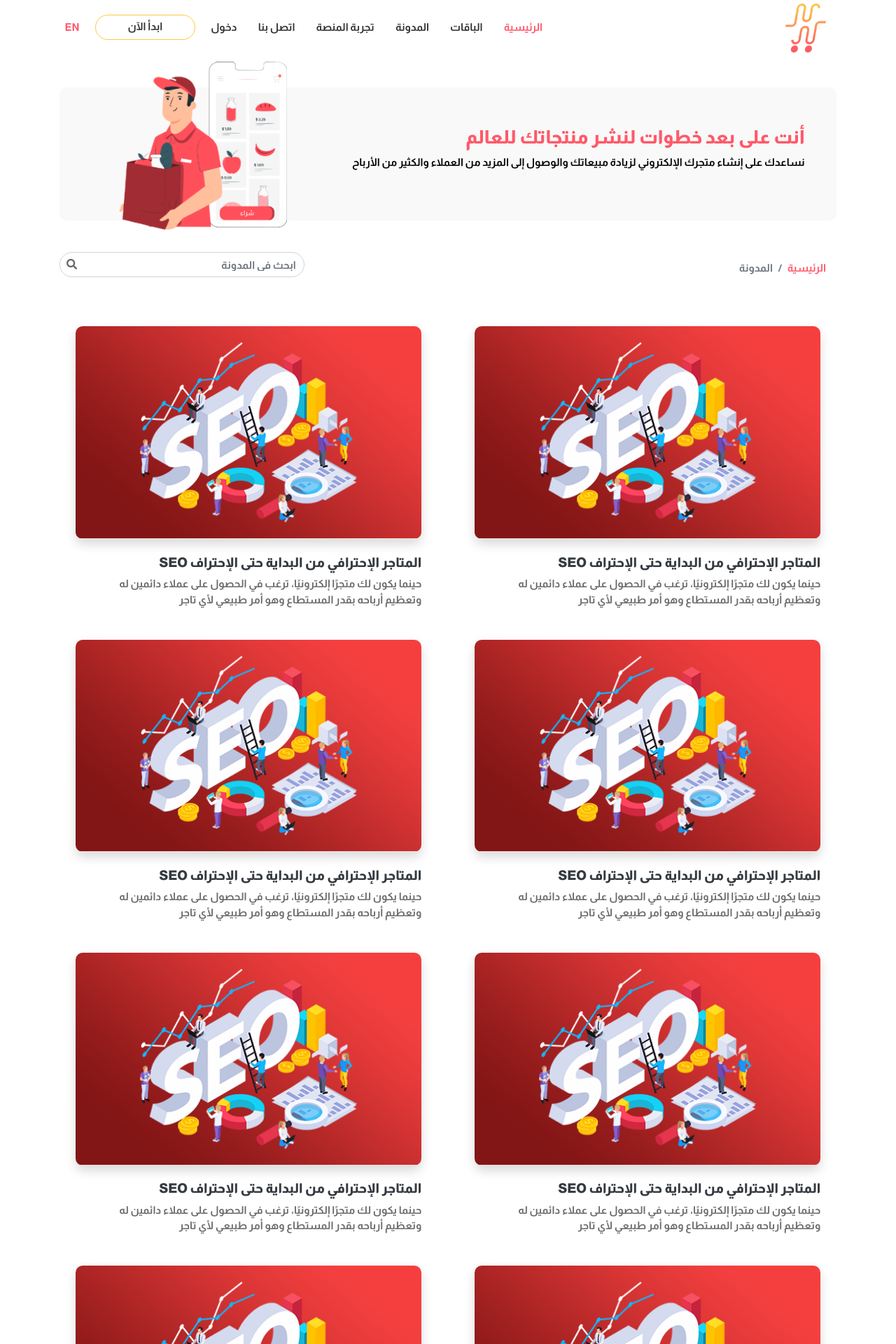
After one commit to Mhmod-Hsn/Attendance-Project, a PHP site: page /blog.php in a window 1280 px wide. The commit adds this page. Shown: the top 1920 px of the page at 70% size. Run offline with PHP 8.4, Linux system fonts and the light colour scheme; some libraries are stand-ins or nearby versions.

Commit message:
blogs page done

```diff
--- /dev/null
+++ b/blog.php
@@ -0,0 +1,109 @@
+
+<?php include('includes/header.php') ?>
+
+
+<div id="blog-header" class="mt-5">
+    <div class="container">
+	    <div class="br-10 bg-l-gray px-md-5 px-3 py-3">
+
+		    <div class="row flex-md-row flex-column-reverse">
+			    <div class="col-md-8 col-sm-6 col-12 d-flex flex-column justify-content-center">
+				    <h2 class="h3 font-weight-bolder  text-primary ">
+					    أنت على بعد خطوات لنشر منتجاتك للعالم
+				    </h2>
+				    <p class=" font-weight-bold text-justify">
+					    نساعدك على إنشاء متجرك الإلكتروني لزيادة مبيعاتك والوصول إلى المزيد
+					    من العملاء والكثير من الأرباح
+				    </p>
+			    </div>
+			    <div class="col-md-4 col-sm-6 col-12">
+				    <img src="./images/blog.png" class="img-fluid d-block mx-auto mb-md-0 mb-4" alt="">
+			    </div>
+		    </div>
+	    </div>
+    </div>
+</div>
+
+
+
+<div class="container my-lg-5 my-md-4 my-3">
+	<div class="row">
+		<div class="col-md-8 col-sm-6 col-12">
+			<nav aria-label="breadcrumb" class="">
+				<ol class="breadcrumb bg-transparent">
+					<li class="breadcrumb-item"><a href="#">الرئيسية</a></li>
+					<li class="breadcrumb-item active" aria-current="page">المدونة</li>
+				</ol>
+			</nav>
+		</div>
+		<div class="col-md-4 col-sm-6 col-12">
+
+			<form action="#" class="my-md-0 my-4" id="blog-search">
+				<div class="input-group" >
+					<i class="fas fa-search text-gray"></i>
+
+					<input
+						required
+						type="text"
+						name="q"
+						class="form-control rounded-pill py-3"
+						placeholder="ابحث في المدونة"
+					>
+
+				</div>
+			</form>
+		</div>
+	</div>
+</div>
+
+
+
+<div id="blogs">
+	<div class="container">
+		<div class="row">
+			<?php for ($i=0;$i<10;$i++){ ?>
+				<div class="col-md-6 col-12">
+					<div class="single-blog-small mb-md-5 mb-4  px-4">
+						<a href="#">
+							<img src="./images/blog-image.png" alt="" class="blog-image w-100 br-10 shadow img-fluid">
+						</a>
+						<div class="blog-text mt-4 pr-3">
+							<a href="#" class="text-dark">
+								<h5 class="blog-title font-weight-bolder">المتاجر الإحترافي من البداية حتى الإحتراف  SEO</h5>
+							</a>
+							<p class="blog-description text-gray">حينما يكون لك متجرًا إلكترونيًا، ترغب في الحصول على عملاء دائمين له
+								وتعظيم أرباحه بقدر المستطاع وهو أمر طبيعي لأي تاجر</p>
+						</div>
+					</div>
+				</div>
+			<?php } ?>
+		</div>
+	</div>
+</div>
+
+<div id="pagination" class="mt-5">
+	<div class="container d-flex justify-content-center">
+
+		<nav aria-label="...">
+			<ul class="pagination ">
+				<li class="page-item disabled">
+					<span class="page-link">السابق</span>
+				</li>
+				<li class="page-item"><a class="page-link" href="#">1</a></li>
+				<li class="page-item active" aria-current="page">
+					<span class="page-link">
+					2
+					<span class="sr-only">(current)</span>
+					</span>
+				</li>
+				<li class="page-item"><a class="page-link" href="#">3</a></li>
+				<li class="page-item">
+					<a class="page-link" href="#">التالي</a>
+				</li>
+			</ul>
+		</nav>
+
+	</div>
+</div>
+
+<?php include('includes/footer.php') ?>
--- a/css/_rtl.scss
+++ b/css/_rtl.scss
@@ -45,6 +45,9 @@ html[lang='ar']{
         margin-right: auto;
     }
 
+    .breadcrumb-item + .breadcrumb-item::before{
+        float: right;
+    }
 
 
 
@@ -72,5 +75,33 @@ html[lang='ar']{
 
 
 
+    #blog-search{
+        i{
+            left: 10px;
+            right: auto;
+        }
+    }
+
+
+
+    #pagination{
+        ul{
+            li.page-item{
+                &.page-item:last-child .page-link {
+                    border-top-right-radius: 0px;
+                    border-bottom-right-radius: 0px;
+                    border-top-left-radius: 100px;
+                    border-bottom-left-radius: 100px;
+                }
+                &.page-item:first-child .page-link {
+                    border-top-left-radius: 0px;
+                    border-bottom-left-radius: 0px;
+                    border-top-right-radius: 100px;
+                    border-bottom-right-radius: 100px;
+                }
+            }
+        }
+    }
+
 
 }
--- a/css/styles.scss
+++ b/css/styles.scss
@@ -53,6 +53,11 @@
     height: 1.3rem;
 }
 */
+
+.fa{
+    font-family: "Font Awesome 5 Free";
+    font-weight: 900;
+}
 
 .custom-control-input:focus:not(:checked) ~ .custom-control-label::before {
     border-color: var(--secondary);
@@ -483,10 +488,9 @@ nav.navbar  {
         margin-bottom: 150px;
         font-size: small;
         &:before{
+            @extend .fa;
             position: absolute;
             content: '\f005';
-            font-family: "Font Awesome 5 Free";
-            font-weight: 900;
             font-size: 20px;
             color: #fff;
             background-color: var(--primary);
@@ -504,9 +508,8 @@ nav.navbar  {
         li{
 
             &:before{
+                @extend .fa;
                 display: inline-block;
-                font-family: "Font Awesome 5 Free";
-                font-weight: 900;
                 font-size: 20px;
                 margin: 0 3px 0 0;
             }
@@ -574,6 +577,74 @@ nav.navbar  {
 
 
 
+
+
+
+
+/* Blog Page start */
+#blog-header{
+    img{
+        max-height: 160px;
+    }
+}
+
+
+#blog-search{
+    position: relative;
+    i{
+        content: '\f002';
+        position: absolute;
+        top: 10px;
+        right: 10px;
+        left: auto;
+        z-index: 6;
+    }
+}
+
+
+#pagination{
+    ul{
+        li.page-item{
+            .page-link{
+                border-radius: 0;
+                border-color: transparent;
+                background-color: var(--l-gray);
+                color: var(--d-gray);
+            }
+
+            &.active{
+                .page-link {
+                    color: var(--primary);
+                }
+            }
+            &.page-item:last-child .page-link {
+                padding-left: 20px;
+                padding-right: 20px;
+                border-top-right-radius: 100px;
+                border-bottom-right-radius: 100px;
+            }
+            &.page-item:first-child .page-link {
+                padding-left: 20px;
+                padding-right: 20px;
+                border-top-left-radius: 100px;
+                border-bottom-left-radius: 100px;
+            }
+            &.disabled{
+                .page-link {
+                    color: var(--gray);
+                }
+            }
+        }
+    }
+}
+
+/* Blog Page end */
+
+
+
+
+
+
 // large screens
 @media screen and (min-width: 992px) {
 
@@ -610,6 +681,15 @@ nav.navbar  {
 
         }
     }
+
+
+    #blog-header{
+        margin-top: 100px;
+        img{
+            transform: scale(1.5) translateY(-8px);
+        }
+    }
+
 }
 
 // small screens
@@ -631,7 +711,7 @@ nav.navbar  {
     }
 
 
-    nav {
+    nav.navbar {
         box-shadow: 0 0px 20px #bbb;
 
         .navbar-brand img {
--- a/includes/header.php
+++ b/includes/header.php
@@ -59,13 +59,13 @@
 				<div class="collapse navbar-collapse" id="navbar">
 					<ul class="navbar-nav ml-auto px-0">
 						<li class="nav-item ml-3 active">
-							<a class="nav-link" href="../index.php">الرئيسية<span class="sr-only">(current)</span></a>
+							<a class="nav-link" href="/">الرئيسية<span class="sr-only">(current)</span></a>
 						</li>
 						<li class="nav-item ml-3 ">
 							<a class="nav-link" href="packages.php">الباقات</a>
 						</li>
 						<li class="nav-item ml-3 ">
-							<a class="nav-link" href="#">المدونة</a>
+							<a class="nav-link" href="blog.php">المدونة</a>
 						</li>
 						<li class="nav-item ml-3 ">
 							<a class="nav-link" href="#">تجربة المنصة</a>
--- a/js/script.js
+++ b/js/script.js
@@ -195,12 +195,12 @@ $(document).ready(()=>{
 ///////////////// fixed menu on scroll
 $(window).scroll(function(){
     if ($(this).scrollTop() > 250) {
-        $('nav').addClass("fixed-top animate");
+        $('nav.navbar').addClass("fixed-top animate");
 
         $('#scroll-top').addClass('show')
 
     }else{
-        $('nav').removeClass("fixed-top animate");
+        $('nav.navbar').removeClass("fixed-top animate");
 
         $('#scroll-top').removeClass('show')
     }
```
Also changed, not shown: css/styles.css, images/blog-image.png (added), images/blog.png (added), 1 other file.
